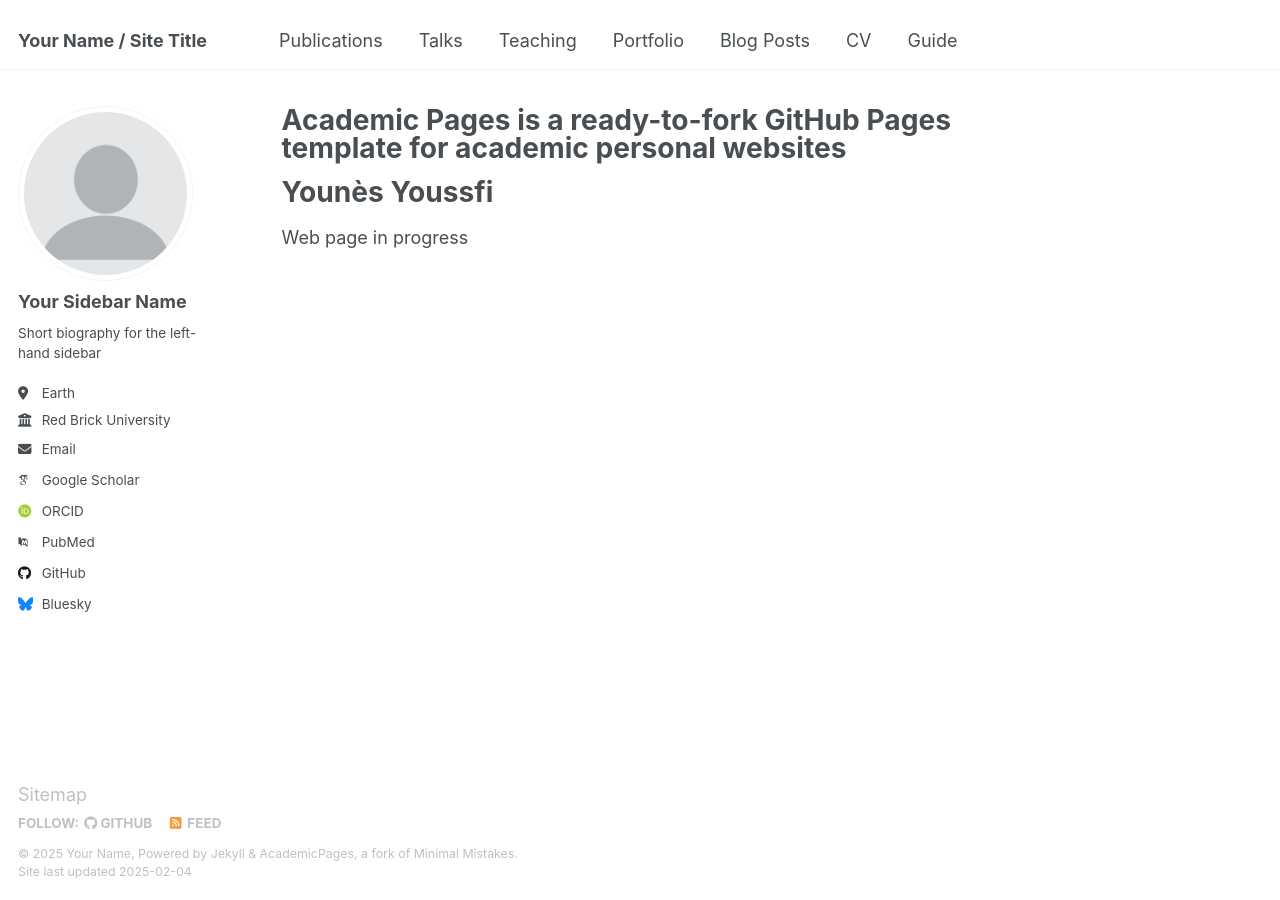
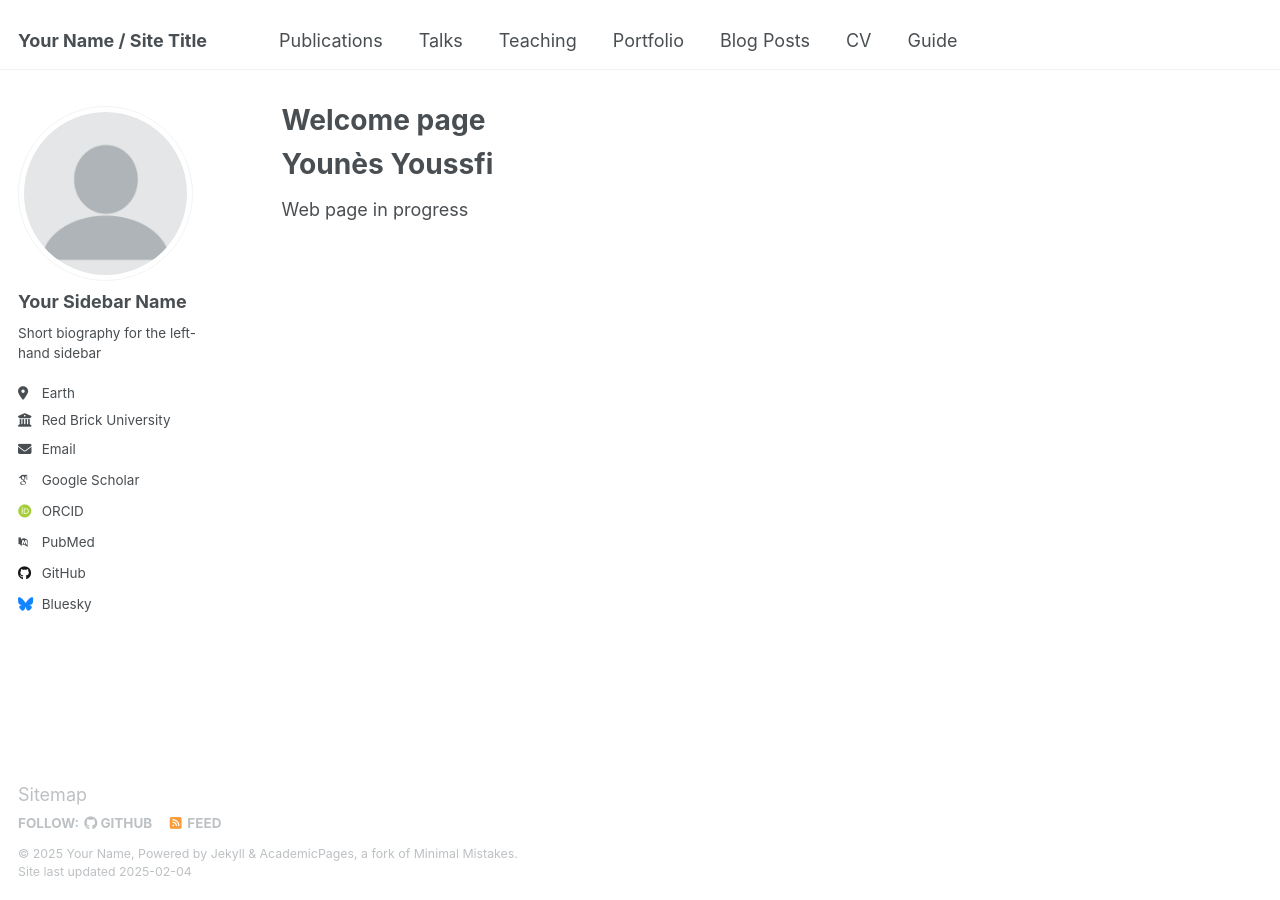
Before and after one commit to youyoussfi/youyoussfi.github.io, a Jekyll site: the page built from _pages/about.md, in a window 1280 px wide. Built offline with Jekyll 4.4.1, drawn with Linux system fonts in a browser that asks for light colours; some web fonts are replaced.

Commit message:
Update about.md

```diff
--- a/_pages/about.md
+++ b/_pages/about.md
@@ -1,6 +1,6 @@
 ---
 permalink: /
-title: "Academic Pages is a ready-to-fork GitHub Pages template for academic personal websites"
+title: "Welcome page"
 author_profile: true
 redirect_from:
   - /about/
```
